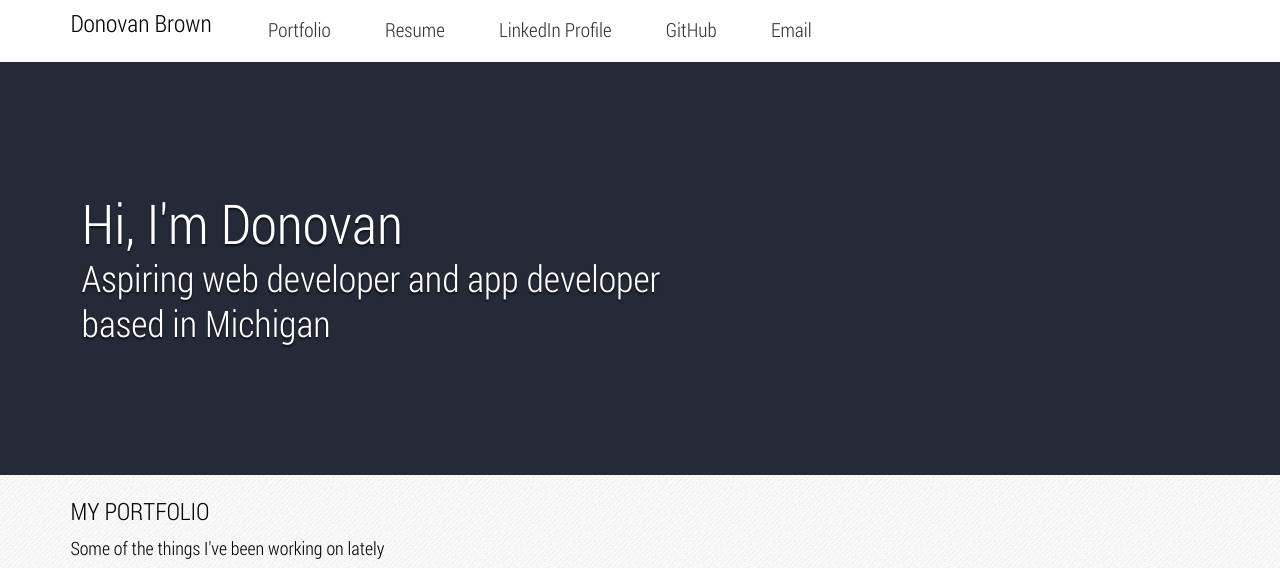
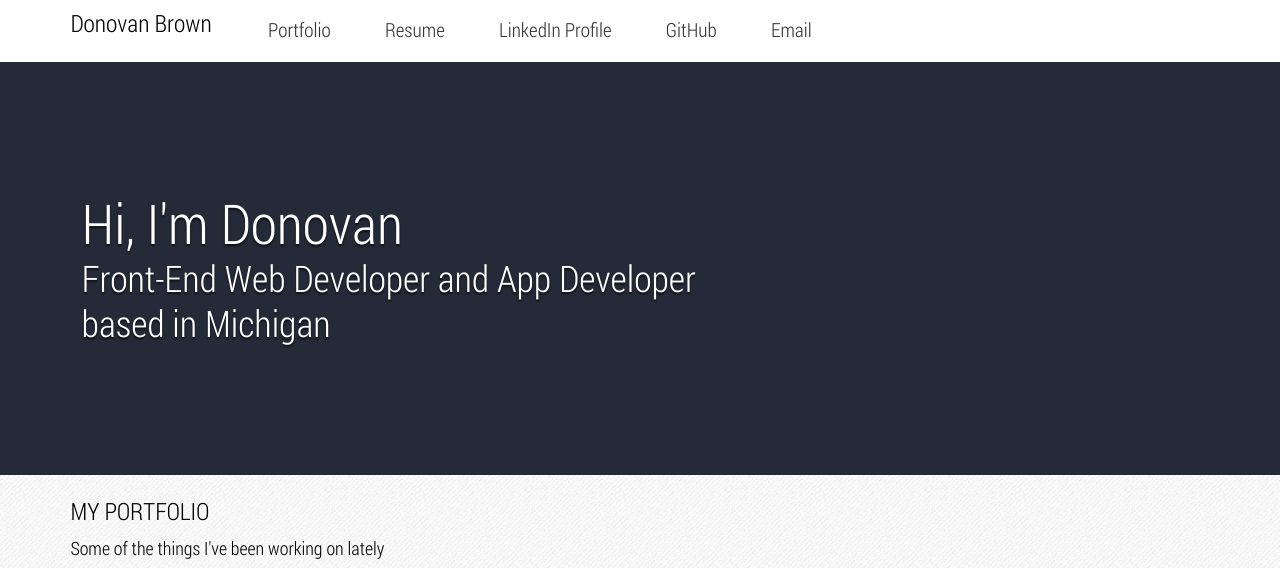
Before and after one commit to DCbrown/DonovanBrown, a plain HTML site: page index.html in a window 1280 px wide. Shown: the top 568 px of the page. Drawn offline with Linux system fonts and the light colour scheme; files whose address does not match are found by name.

Commit message:
Update
Better descriptive header title.

```diff
--- a/index.html
+++ b/index.html
@@ -63,10 +63,8 @@
 		</div>
 		<div id="container-header">
 			<header id="masthead" class="wrapper">
-
-
 				<h1>Hi, I'm Donovan</h1>
-				<h2>Aspiring web developer and app developer based in Michigan</h2>
+				<h2>Front-End Web Developer and App Developer based in Michigan</h2>
 			</header>
 		</div>
 		<div id="container-content">
```
